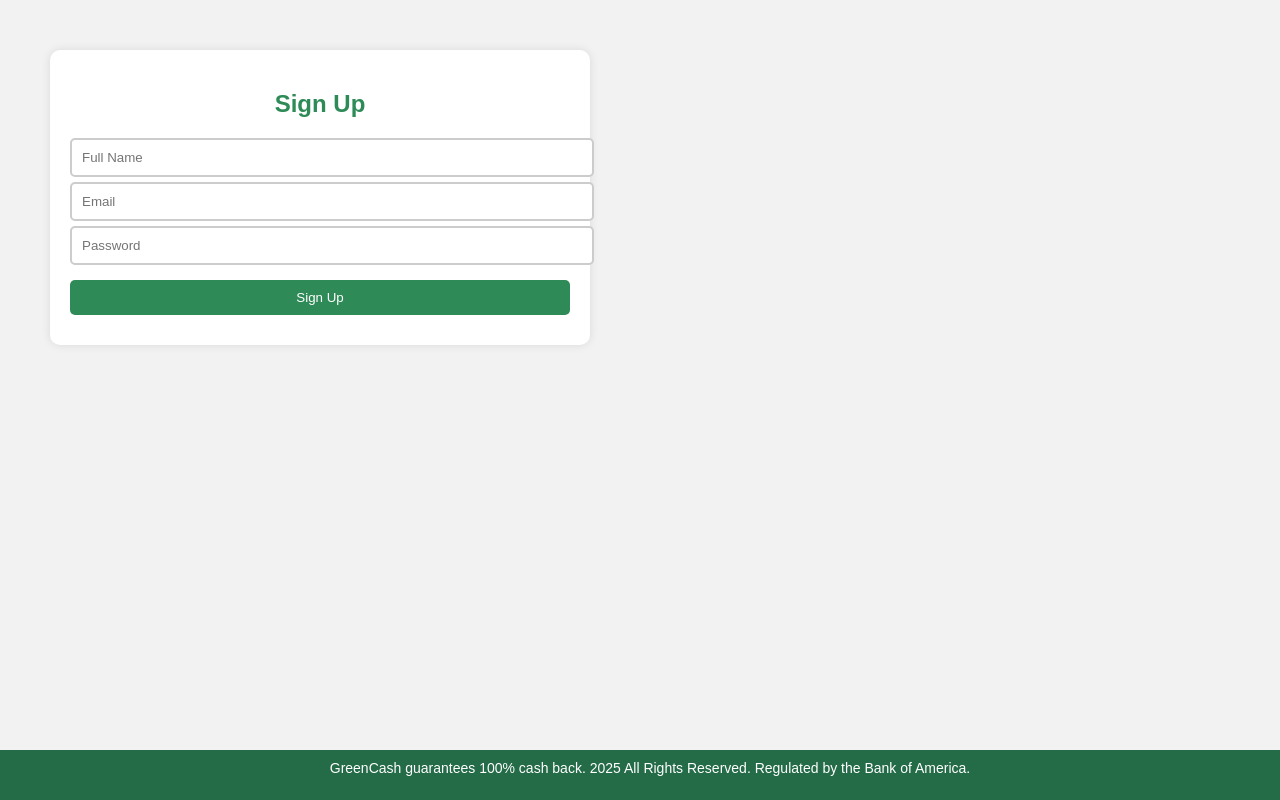
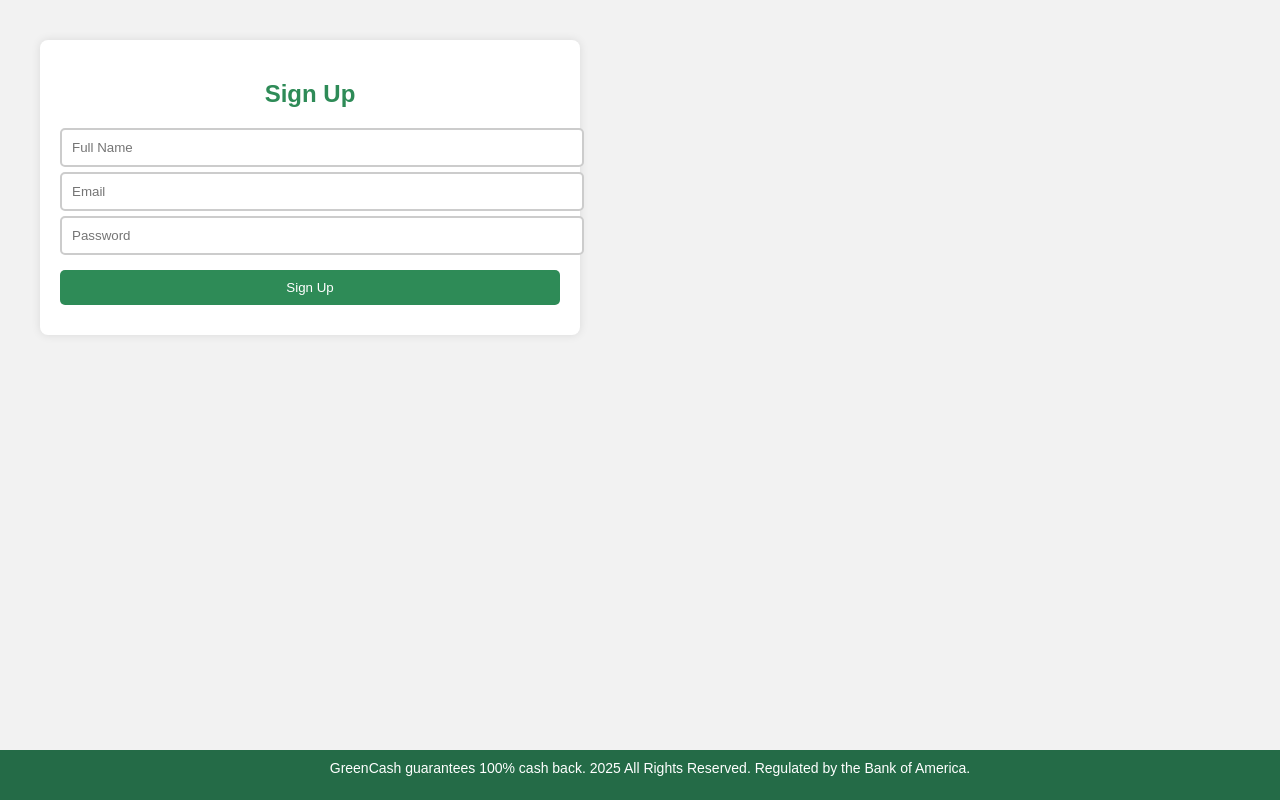
Before and after one commit to CashWayAppRegulatedCentralBankOfAmerica/GreenCash, a plain HTML site: page index.html in a window 1280 px wide. Drawn offline with Linux system fonts and the light colour scheme.

Commit message:
Update index.html

```diff
--- a/index.html
+++ b/index.html
@@ -14,10 +14,10 @@
         }
         .container {
             max-width: 500px;
-            margin: 50px;
+            margin: 40px;
             padding: 20px;
             background: white;
-            border-radius: 10px;
+            border-radius: 8px;
             box-shadow: 0 0 10px rgba(0, 0, 0, 0.1);
         }
         h2 { color: #2E8B57; }
```
